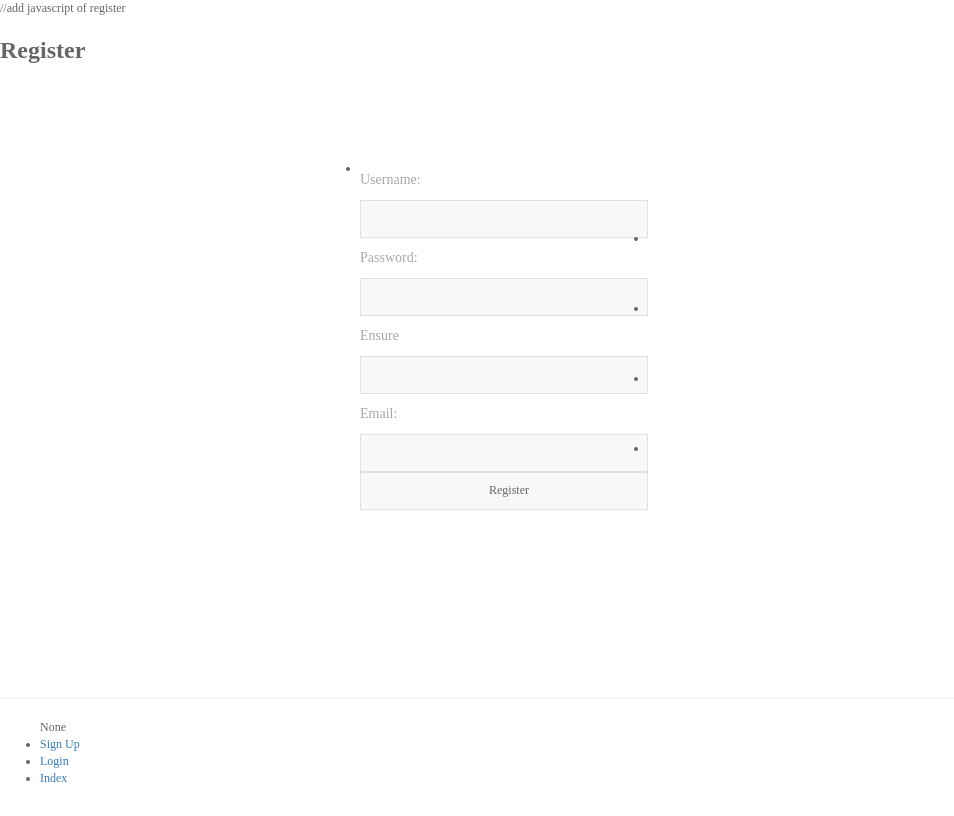
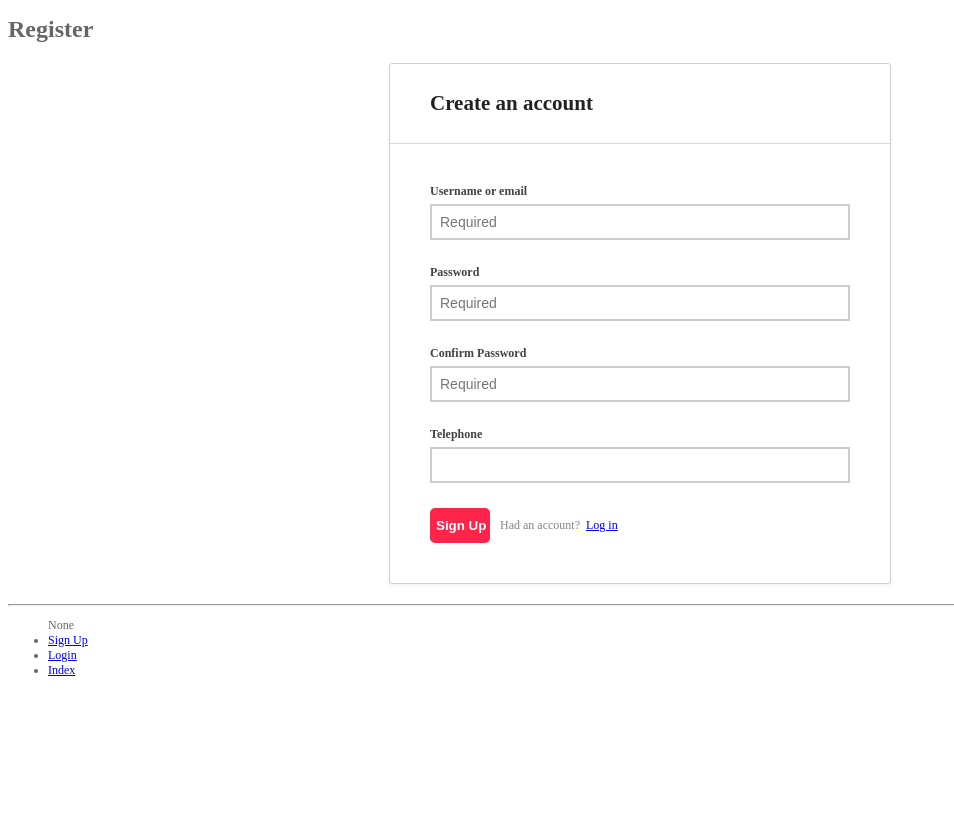
Before and after one commit to Chika99/gla-it-project, a Django app: template templates/app/register.html in a window 1280 px wide. Shown: the whole page, without its empty margins (0-954 px from the left). Before the commit the page ends 782 px from the top, so only its background shows below. Run offline with Django 4.2, Linux system fonts and the light colour scheme; the template is opened without the code that fills it, so the values that code supplies are empty; some libraries are stand-ins or nearby versions.

Commit message:
feat: rebuild login and register

```diff
--- /dev/null
+++ b/static/css/login.css
@@ -0,0 +1,112 @@
+.main_Div {
+  height: 100%;
+  width: 100%;
+}
+
+.login_inner {
+  background: white;
+  border: 1px solid #d0d0d0;
+  box-shadow: 0 2px 4px rgb(0 0 0 / 5%);
+  border-radius: 3px;
+  margin: 20px auto 20px auto;
+  max-width: 500px;
+  display: flex;
+  flex-direction: column;
+  align-items: center;
+}
+
+.title_image {
+  height: 280px;
+  width: 700px;
+  margin-top: 45px;
+}
+
+.login_title {
+  border-bottom: 1px solid;
+  border-color: #dadada;
+  height: 80px;
+  display: flex;
+  align-items: center;
+  justify-content: flex-start;
+  color: #222;
+  font-size: 14px;
+  width: 100%;
+  padding: 0 40px;
+  box-sizing: border-box;
+}
+
+.login_table {
+  width: 100%;
+  padding: 40px;
+  box-sizing: border-box;
+}
+
+.input_out {
+  height: auto;
+  width: 100%;
+  margin-bottom: 20px;
+}
+
+.input_title {
+  color: #434343;
+  font-weight: 600;
+  width: 100%;
+}
+
+.login_input {
+  box-sizing: border-box;
+  font-size: 14px;
+  margin: 5px 0 5px;
+  padding-left: 8px;
+  width: 100%;
+  height: 36px;
+  color: #222;
+  outline: none;
+  border: 2px solid #cdcdcd;
+}
+
+.btns {
+  display: flex;
+  justify-content: flex-start;
+  align-items: center;
+}
+
+.login_btn {
+  background: var(--bg-color);
+  height: 35px;
+  width: 60px;
+  outline: none;
+  border-radius: 5px;
+  border: none;
+  color: white;
+  font-weight: bold;
+  margin-right: 10px;
+}
+
+.register_front_text {
+  font-size: 12px;
+  color: #858585;
+  display: inline-flex;
+  justify-content: center;
+  align-items: center;
+}
+
+.register_text {
+  text-decoration: underline;
+  cursor: pointer;
+  font-size: 12px;
+}
+
+.errors {
+  width: 100%;
+  color: var(--warn-text);
+  font-size: 16px;
+  margin-bottom: 20px;
+}
+
+.input_warn {
+  width: 100%;
+  color: var(--warn-text);
+  font-size: 14px;
+  font-weight: 600;
+}
--- /dev/null
+++ b/static/css/main.css
@@ -0,0 +1,16 @@
+body {
+  font-family: "Microsoft Yahei";
+  font-size: 12px;
+  color: #666;
+}
+
+html,
+body {
+  height: 100%;
+}
+
+:root {
+  --bg-color: #ff2449;
+  --bg-light-color: #ff7675;
+  --warn-text: #d14343;
+}
--- a/static/js/register.js
+++ b/static/js/register.js
@@ -1,89 +1,126 @@
-$(function () {
+function check_username() {
+  const len = $("#username").val().length;
+  if ((len > 0 && len < 5) || len > 20) {
+    $("#username").next().html("Username should between 5-20 characters!");
+    $("#username").next().show();
+  } else {
+    $("#username").next().hide();
+  }
+}
+function check_password() {
+  const len = $("#password").val().length;
+  if ((len > 0 && len < 6) || len > 20) {
+    $("#password").next().html("Password should between 6-20 characters!");
+    $("#password").next().show();
+  } else {
+    console.log("in");
+    $("#password").next().hide();
+  }
+}
+function check_conform_password() {
+  if ($("#password").val() !== $("#confirm_password").val()) {
+    $("#confirm_password")
+      .next()
+      .html(
+        "Password doesn't match. Please check that you've entered the same password twice"
+      );
+    $("#confirm_password").next().show();
+  } else {
+    $("#confirm_password").next().hide();
+  }
+}
+// $(function () {
+//   var error_name = false;
+//   var error_password = false;
+//   var error_check_password = false;
+//   var error_email = false;
+//   var error_check = false;
 
-    var error_name = false;
-    var error_password = false;
-    var error_check_password = false;
-    var error_email = false;
-    var error_check = false;
+//   $("#user_name").blur(function () {
+//     check_user_name();
+//   });
 
+//   $("#pwd").blur(function () {
+//     check_pwd();
+//   });
 
-    $('#user_name').blur(function () {
-        check_user_name();
-    });
+//   $("#cpwd").blur(function () {
+//     check_cpwd();
+//   });
 
-    $('#pwd').blur(function () {
-        check_pwd();
-    });
+//   $("#email").blur(function () {
+//     check_email();
+//   });
 
-    $('#cpwd').blur(function () {
-        check_cpwd();
-    });
+//   function check_user_name() {
+//     var len = $("#user_name").val().length;
+//     if (len < 5 || len > 20) {
+//       $("#user_name")
+//         .next()
+//         .html("Please enter a username between 5-20 characters!");
+//       $("#user_name").next().show();
+//       error_name = true;
+//     } else {
+//       $("#user_name").next().hide();
+//       error_name = false;
+//     }
+//   }
 
-    $('#email').blur(function () {
-        check_email();
-    });
+//   function check_pwd() {
+//     var len = $("#pwd").val().length;
+//     if (len < 6 || len > 20) {
+//       $("#pwd").next().html("Please enter a password between 6-20 characters!");
+//       $("#pwd").next().show();
+//       error_password = true;
+//     } else {
+//       $("#pwd").next().hide();
+//       error_password = false;
+//     }
+//   }
 
-    function check_user_name() {
-        var len = $('#user_name').val().length;
-        if (len < 5 || len > 20) {
-            $('#user_name').next().html('Please enter a username between 5-20 characters!')
-            $('#user_name').next().show();
-            error_name = true;
-        } else {
-            $('#user_name').next().hide();
-            error_name = false;
-        }
-    }
+//   function check_cpwd() {
+//     var pass = $("#pwd").val();
+//     var cpass = $("#cpwd").val();
 
-    function check_pwd() {
-        var len = $('#pwd').val().length;
-        if (len < 6 || len > 20) {
-            $('#pwd').next().html('Please enter a password between 6-20 characters!')
-            $('#pwd').next().show();
-            error_password = true;
-        } else {
-            $('#pwd').next().hide();
-            error_password = false;
-        }
-    }
+//     if (pass != cpass) {
+//       $("#cpwd").next().html("The two entered passwords do not match!");
+//       $("#cpwd").next().show();
+//       error_check_password = true;
+//     } else {
+//       $("#cpwd").next().hide();
+//       error_check_password = false;
+//     }
+//   }
 
-    function check_cpwd() {
-        var pass = $('#pwd').val();
-        var cpass = $('#cpwd').val();
+//   function check_email() {
+//     var re = /^[a-z0-9][\w\.\-]*@[a-z0-9\-]+(\.[a-z]{2,5}){1,2}$/;
 
-        if (pass != cpass) {
-            $('#cpwd').next().html('The two entered passwords do not match!')
-            $('#cpwd').next().show();
-            error_check_password = true;
-        } else {
-            $('#cpwd').next().hide();
-            error_check_password = false;
-        }
-    }
+//     if (re.test($("#email").val())) {
+//       $("#email").next().hide();
+//       error_email = false;
+//     } else {
+//       $("#email").next().html("The email is not correct!");
+//       $("#email").next().show();
+//       error_check_password = true;
+//     }
+//   }
 
-    function check_email() {
-        var re = /^[a-z0-9][\w\.\-]*@[a-z0-9\-]+(\.[a-z]{2,5}){1,2}$/;
+//   $("#reg_form").submit(function () {
+//     check_user_name();
+//     check_pwd();
+//     check_cpwd();
+//     check_email();
 
-        if (re.test($('#email').val())) {
-            $('#email').next().hide();
-            error_email = false;
-        } else {
-            $('#email').next().html('The email is not correct!')
-            $('#email').next().show();
-            error_check_password = true;
-        }
-    }
-
-    $('#reg_form').submit(function () {
-        check_user_name();
-        check_pwd();
-        check_cpwd();
-        check_email();
-
-        if (error_name == false && error_password == false && error_check_password == false && error_email == false && error_check == false) {
-            return true;
-        } else {
-            return false;
-        }
-    });
-})
+//     if (
+//       error_name == false &&
+//       error_password == false &&
+//       error_check_password == false &&
+//       error_email == false &&
+//       error_check == false
+//     ) {
+//       return true;
+//     } else {
+//       return false;
+//     }
+//   });
+// });
--- a/static/main.css
+++ /dev/null
@@ -1,180 +0,0 @@
-body {
-    font-family: 'Microsoft Yahei';
-    font-size: 12px;
-    color: #666;
-}
-
-html, body {
-    height: 100%
-}
-
-/* 顶部样式 */
-.header_con {
-    background-color: #f7f7f7;
-    height: 29px;
-    border-bottom: 1px solid #dddddd
-}
-
-.header {
-    width: 1200px;
-    height: 29px;
-    margin: 0 auto;
-}
-
-/* 登录页 */
-
-.login_form_wrap {
-    width: 960px;
-    height: 480px;
-    margin: 0 auto;
-}
-
-.slogan {
-    width: 40px;
-    height: 300px;
-    font-size: 30px;
-    color: #f0f9e8;
-    text-align: center;
-    line-height: 36px;
-    margin: 80px 0 0 120px
-}
-
-.login_form {
-    width: 368px;
-    height: 378px;
-    border: 1px solid #c6c6c5;
-    background-color: #fff;
-    margin-top: 50px;
-}
-
-.login_title {
-    height: 60px;
-    width: 308px;
-    margin: 10px auto;
-    border-bottom: 1px solid #e0e0e0;
-}
-
-.login_title h1 {
-    font-size: 24px;
-    height: 60px;
-    line-height: 60px;
-    color: #a8a8a8;
-    float: left;
-    font-weight: bold;
-    margin-left: 44px;
-}
-
-
-.form_input {
-    width: 308px;
-    height: 250px;
-    margin: 20px auto;
-    position: relative;
-}
-
-.pass_input {
-    top: 65px;
-    background-position: 280px -95px;
-}
-
-.user_error, .pwd_error {
-    color: #f00;
-    position: absolute;
-    left: 0;
-    top: 43px;
-    display: none
-}
-
-.pwd_error {
-    top: 110px;
-}
-
-.more_input {
-    position: absolute;
-    left: 0;
-    top: 130px;
-    width: 100%
-}
-
-.more_input input {
-    float: left;
-    margin-top: 2px;
-}
-
-.more_input label {
-    float: left;
-    margin-left: 10px;
-}
-
-.more_input a {
-    float: right;
-    color: #666
-}
-
-.more_input a:hover {
-    color: #ff8800
-}
-
-.input_submit {
-    width: 100%;
-    height: 40px;
-    position: absolute;
-    left: 0;
-    top: 180px;
-    background-color: #47aa34;
-    color: #fff;
-    font-size: 22px;
-    border: 0px;
-    font-family: 'Microsoft Yahei';
-    cursor: pointer;
-}
-
-/* 注册页面 */
-.register_con {
-    width: 700px;
-    height: 560px;
-    margin: 50px auto 0;
-}
-
-.r_con {
-    width: 400px;
-}
-
-.reg_form {
-    width: 360px;
-    margin: 30px 0 0 30px;
-    float: left;
-    position: relative;
-}
-
-.reg_form li {
-    height: 70px;
-}
-
-.reg_form li label {
-    width: 70px;
-    height: 40px;
-    line-height: 40px;
-    float: left;
-    font-size: 14px;
-    color: #a8a8a8
-}
-
-.reg_form li input {
-    width: 288px;
-    height: 38px;
-    border: 1px solid #e0e0e0;
-    float: left;
-    outline: none;
-    text-indent: 10px;
-    background-color: #f8f8f8
-}
-
-.reg_form li .error_tip {
-    float: left;
-    height: 30px;
-    line-height: 30px;
-    margin-left: 70px;
-    color: #e62e2e;
-    display: none;
-}
--- a/templates/app/base.html
+++ b/templates/app/base.html
@@ -2,24 +2,25 @@
 {% load static %}
 
 <html lang="en-us">
+
 <head>
-    <title>Title
+    <title>
         {% block title_block %}
         Base title
         {% endblock %}
     </title>
-    <link rel="stylesheet" href="{% static 'bootstrap.css' %}"/>
-    <link rel="stylesheet" href="{% static 'main.css' %}"/>
+    <link rel="stylesheet" href="{% static 'css/main.css' %}" />
     <!--[if lt IE 9]>
     <script src="https://cdn.bootcss.com/html5shiv/3.7.3/html5shiv.min.js"></script>
     <script src="https://cdn.bootcss.com/respond.js/1.4.2/respond.min.js"></script>
     <![endif]-->
 </head>
+
 <body>
     <div>
         {% block body_block %} {% endblock %}
     </div>
-<hr/>
+    <hr />
     <div>
         <ul>
             {% if user.is_authenticated %}
@@ -33,4 +34,5 @@
         </ul>
     </div>
 </body>
+
 </html>
--- a/templates/app/register.html
+++ b/templates/app/register.html
@@ -7,43 +7,58 @@
 
 {% block body_block %}
 <script type="text/javascript" src="{% static 'js/jquery-1.12.4.min.js' %}"></script>
+<link rel="stylesheet" href="{% static 'css/login.css' %}" />
 <script type="text/javascript" src="{% static 'js/register.js' %}"></script>
-    //add javascript of register
 
 <h1>Register</h1>
 
-    <div class="register_con">
-        <div class="r_con fr">
-            <div class="reg_form clearfix">
+<div class="main_Div">
+    <div class="login_inner">
+        <div class="login_title">
+            <h2>Create an account</h2>
+        </div>
+        <div class=" login_table">
+            {% if form.errors %}
+            <div class="errors">
+                Errors:
+                {% for value in form.errors.values %}
+                {{ value }}
+                {% endfor %}
+            </div>
+            {% endif %}
             <form id="register-form" method="post" action="{% url 'app:register' %}" enctype="multipart/form-data">
-                    {% csrf_token %}
-                    <ul>
-                        <li>
-                            <label>Username:</label>
-                            <input type="text" name="user_name" id="user_name">
-                            <span class="error_tip">Warning</span>
-                        </li>
-                        <li>
-                            <label>Password:</label>
-                            <input type="password" name="pwd" id="pwd">
-                            <span class="error_tip">Warning</span>
-                        </li>
-                        <li>
-                            <label>Ensure Password:</label>
-                            <input type="password" name="cpwd" id="cpwd">
-                            <span class="error_tip">Warning</span>
-                        </li>
-                        <li>
-                            <label>Email:</label>
-                            <input type="text" name="email" id="email">
-                            <span class="error_tip">Warning</span>
-                        </li>
-                        <li>
-                            <input type="submit" value="Register" name="submit">
-                        </li>
-                    </ul>
-                    {#        {% csrf_token %}#}
-                    {#        {{ form.as_p }}#}
+                {%csrf_token%}
+                <div class="input_out">
+                    <div class="input_title">Username or email</div>
+                    <input class="login_input" autoFocus required="true" placeholder="Required" name="username"
+                        id="username" onchange="check_username()"></input>
+                    <p class="input_warn"></p>
+                </div>
+                <div class="input_out">
+                    <div class="input_title">Password</div>
+                    <input class="login_input" required="true" placeholder="Required" name="password" id="password"
+                        type="password" onchange="check_password()"></input>
+                </div>
+                <div class="input_out">
+                    <div class="input_title">Confirm Password</div>
+                    <input class="login_input" required="true" placeholder="Required" name="confirm_password"
+                        id="confirm_password" type="password" onchange="check_confirm_password()"></input>
+                </div>
+                <div class="input_out">
+                    <div class="input_title">Telephone</div>
+                    <input class="login_input" name="tel" id="tel" oninput="value=value.replace(/[^\d]/g,'')"></input>
+                </div>
+                <div class="btns">
+                    <input class="login_btn" type="submit" value="Sign Up"></input>
+                    <div class="register_btn">
+                        <span class="register_front_text">Had an account?</span>&nbsp;
+                        <span class="register_text" onClick="handleCreate()">
+                            <a href="/login/">Log in</a>
+                        </span>
+                    </div>
+                </div>
+                {# {% csrf_token %}#}
+                {# {{ form.as_p }}#}
             </form>
         </div>
     </div>
```
Also changed, not shown: templates/app/login.html (+53 -36 lines), app/migrations/0001_initial.py (added), static/bootstrap.css (deleted). Lines whose indentation alone changed are shown as unchanged.
